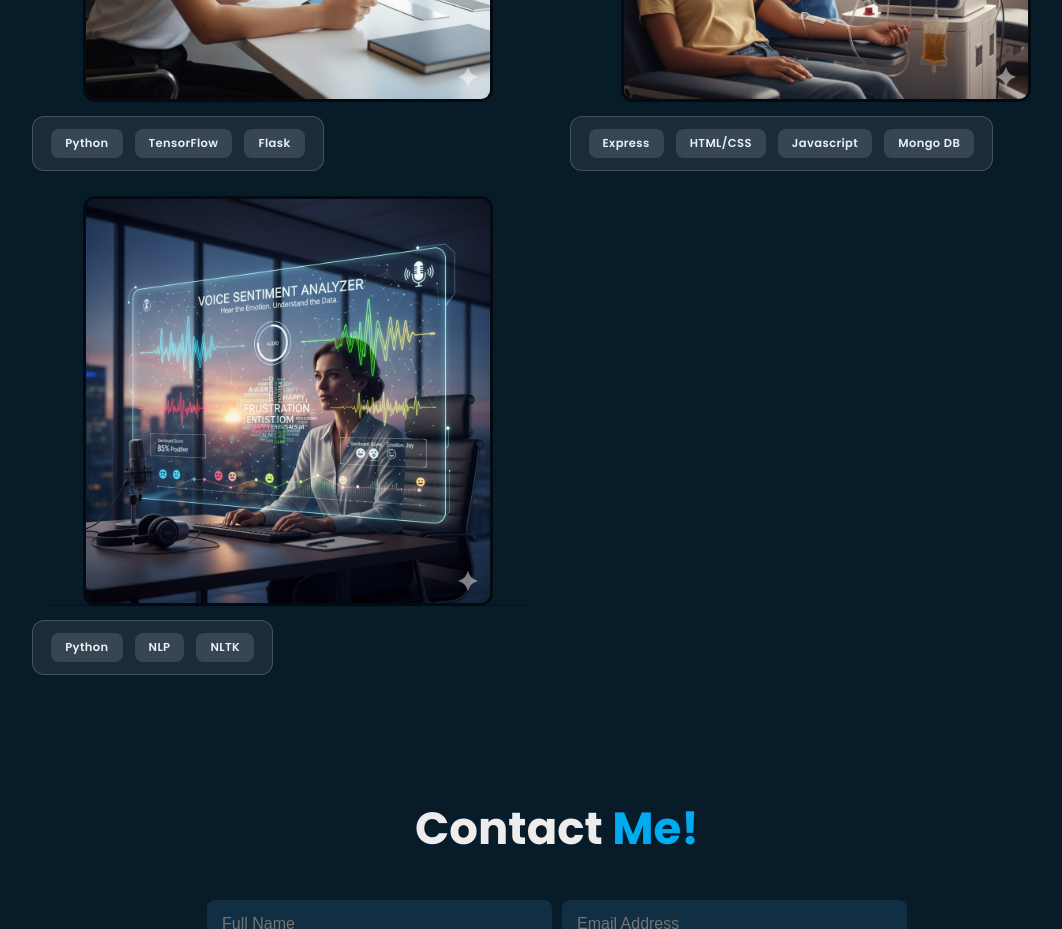
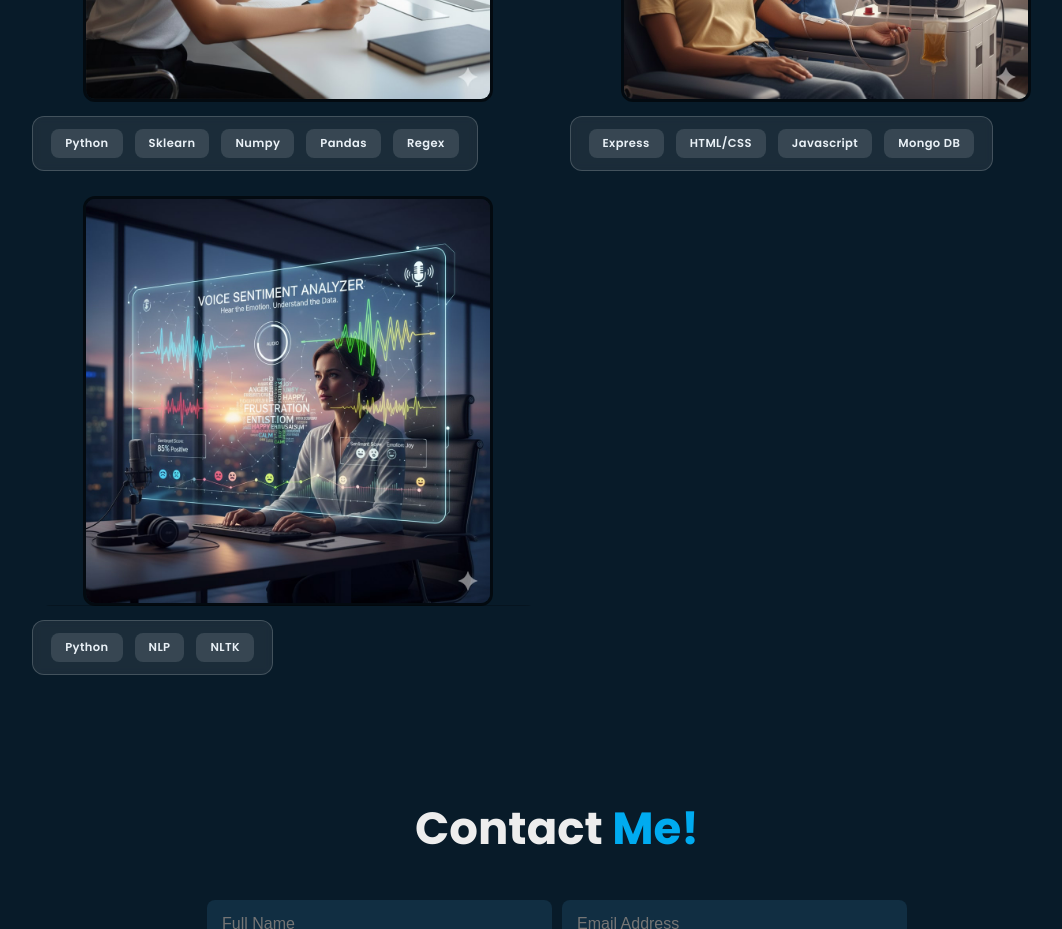
Before and after one commit to atharvrendale/MyPortfolio, a plain HTML site: page index.html in a window 1280 px wide. Shown: the part 3020-3949 px from the top of the page, without its empty margins (83-1145 px from the left). Drawn offline with nearby package versions, Linux system fonts and the light colour scheme.

Commit message:
Update index.html

```diff
--- a/index.html
+++ b/index.html
@@ -162,8 +162,10 @@ In addition, I have learned to create engaging animation videos using generative
 
     <div class="tech-box">
         <span>Python</span>
-        <span>TensorFlow</span>
-        <span>Flask</span>
+        <span>Sklearn</span>
+        <span>Numpy</span>
+        <span>Pandas</span>
+        <span>Regex</span>
     </div>
 
 </div>
```
